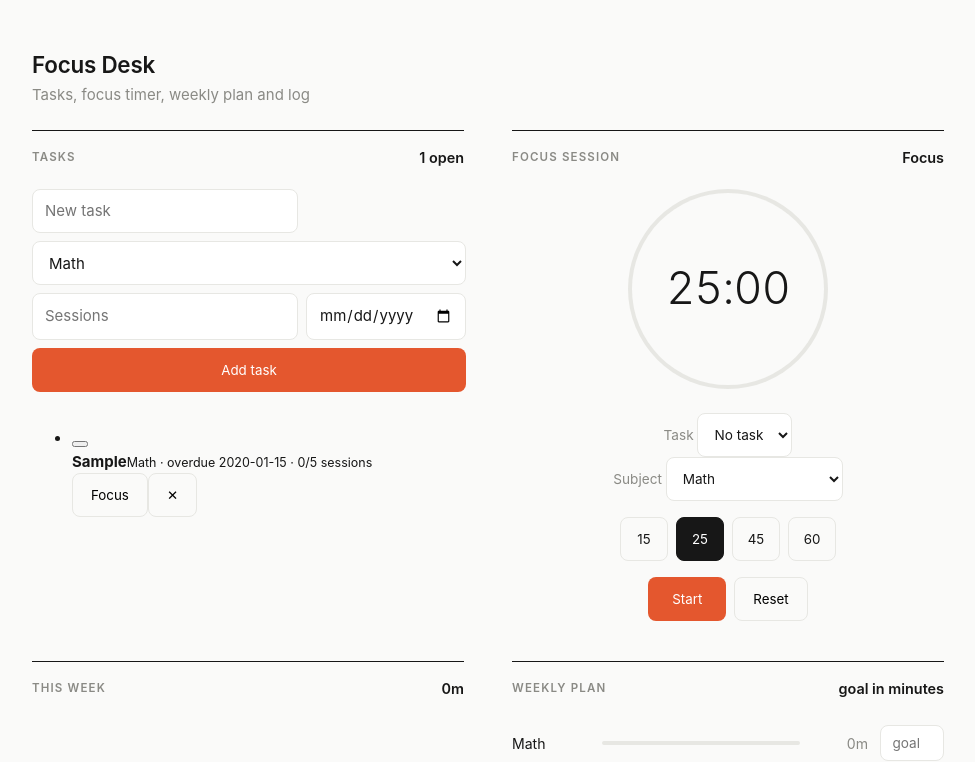
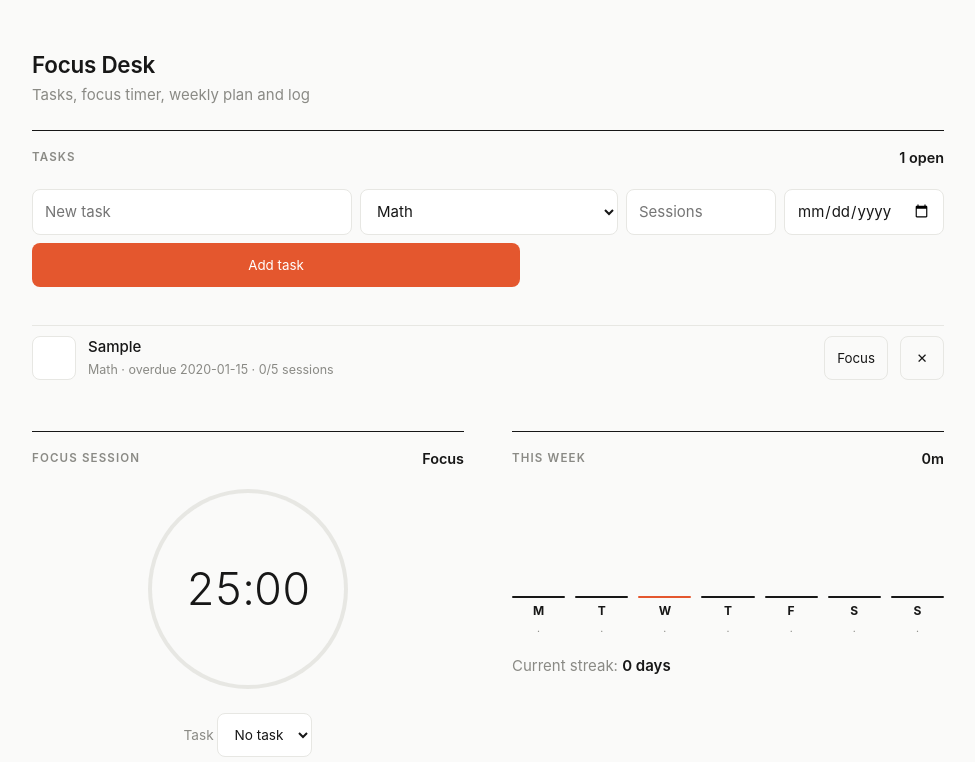
Before and after one commit to abdalhadymahmoud9-crypto/study-planner, a website with bundled scripts: page index.html in a window 1280 px wide. Both pictures are taken after typing "Sample", "5", "2020-01-15" into the empty fields and a click on the button "Add task". Shown: the top 762 px of the page, without its empty margins (152-1127 px from the left). Built offline with nearby package versions, Linux system fonts and the light colour scheme.

Commit message:
Add styles for task management components

```diff
--- a/style.css
+++ b/style.css
@@ -39,3 +39,18 @@ form select,form button{grid-column:span 2}
 .subs input{min-height:36px;padding:4px 8px;width:64px;font-size:.85rem;text-align:right}
 .subs li.met i::after{background:#2f9e5b}
 .subs li.met em{color:#2f9e5b}
+
+.tasks{grid-column:1/-1}
+#addtask{display:grid;grid-template-columns:2fr 1fr 90px 150px auto;gap:8px}
+.tasklist{list-style:none;margin:16px 0 0;padding:0}
+.tasklist li{display:flex;align-items:center;gap:12px;padding:10px 0;border-top:1px solid var(--line)}
+.tasklist li div{flex:1;min-width:0}
+.tasklist b{font-weight:500;display:block;overflow-wrap:anywhere}
+.tasklist small{color:var(--mute)}
+.tasklist li.done b{text-decoration:line-through;color:var(--mute)}
+.chk{width:44px;height:44px;border:1px solid var(--line);border-radius:8px;background:#fff;color:var(--ink);font-size:1rem}
+li.done .chk{background:var(--ink);color:#fff}
+.sm{min-height:44px;min-width:44px;border:1px solid var(--line);border-radius:8px;background:transparent;color:var(--ink);padding:0 12px}
+.timer label{margin-bottom:8px}
+@media(max-width:640px){#addtask{grid-template-columns:1fr 1fr}#addtask input:first-child,#addtask button{grid-column:1/-1}}
+.addsub{display:flex;gap:8px;margin-top:16px}.addsub input{flex:1;min-width:0}
```
